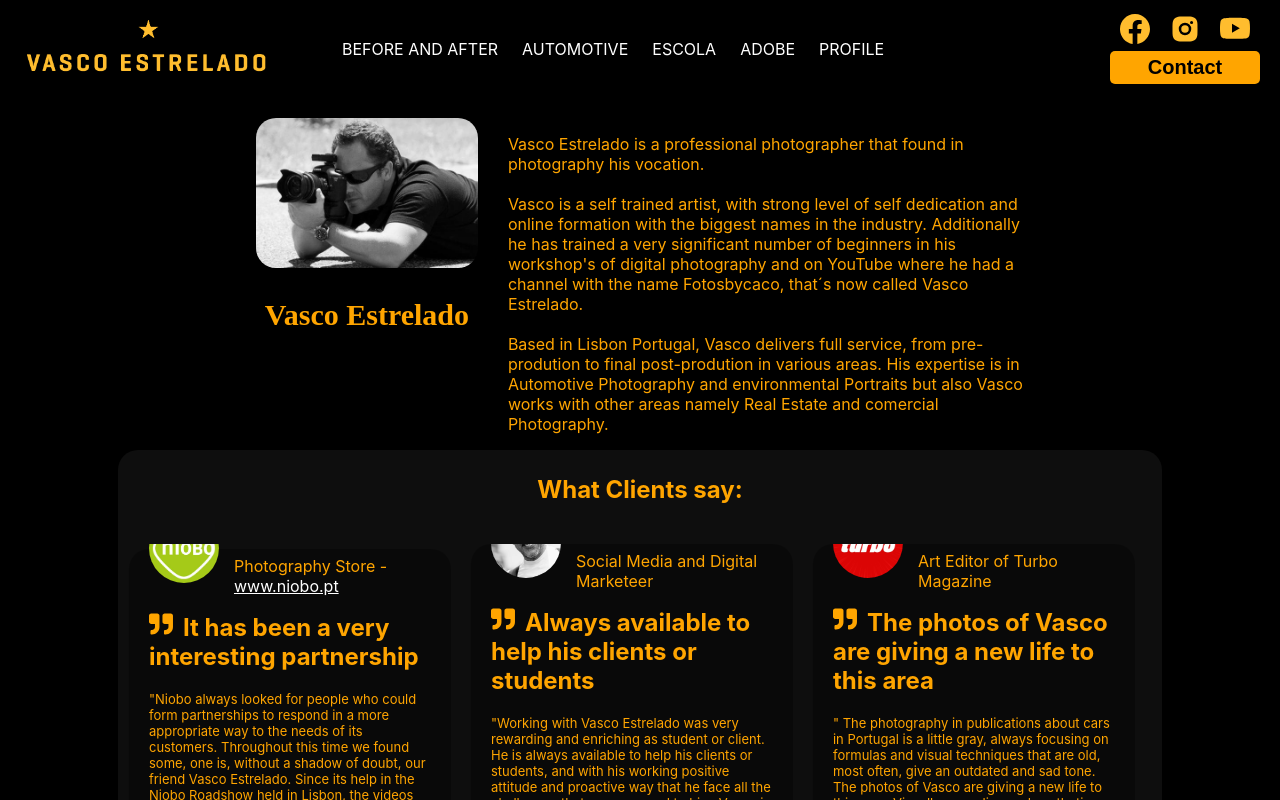
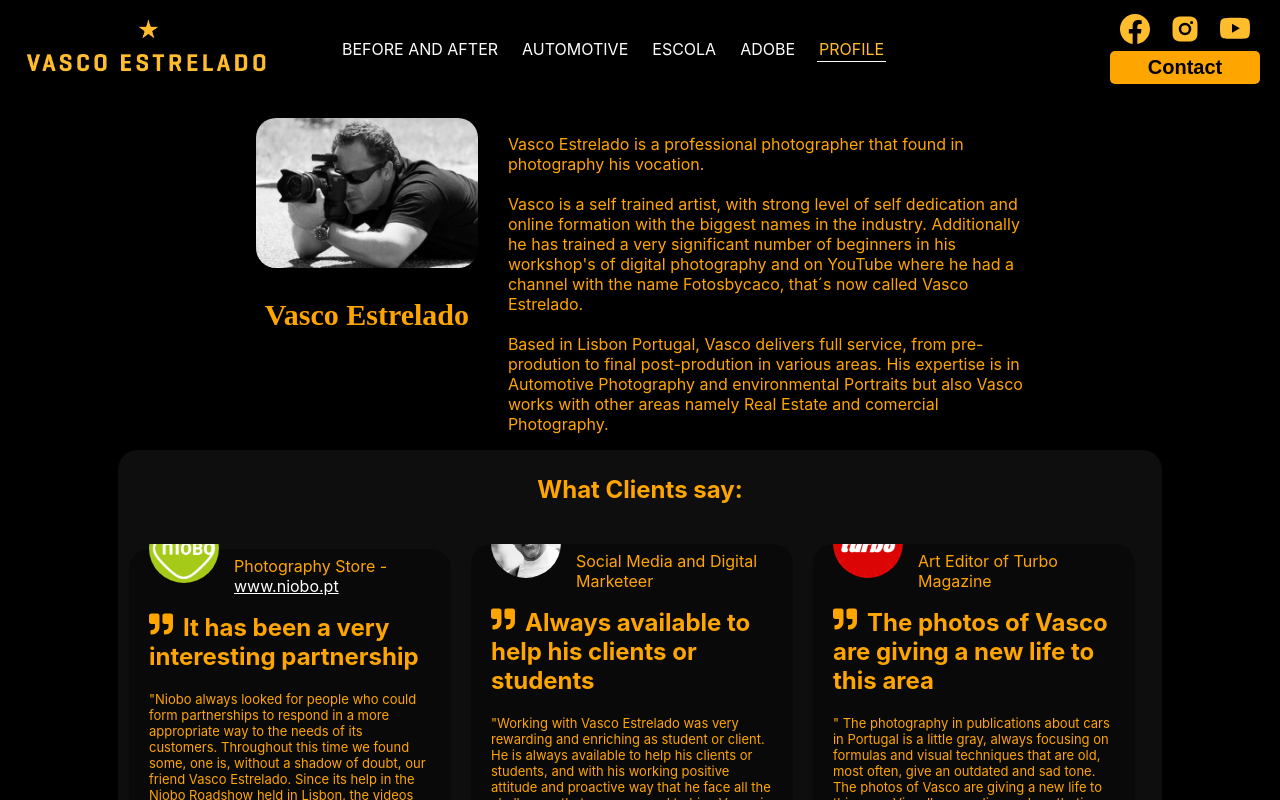
Before and after one commit to ST4R20RD/vascoestrelado-website, a React (Create React App) app: page /Profile in a window 1280 px wide. Built offline with nearby package versions, Linux system fonts and the light colour scheme.

Commit message:
Added active styling to NavBar Items

```diff
--- a/src/components/Navbar/MenuItems.js
+++ b/src/components/Navbar/MenuItems.js
@@ -1,20 +1,34 @@
 import React from "react";
-import { Link } from "react-router-dom";
+import { NavLink } from "react-router-dom";
+import styled from "styled-components";
 
 function MenuItems() {
   return (
     <>
       <li>Before and After</li>
       <li>Automotive</li>
-      <a target="_blank" href="https://vascoestrelado.teachable.com/" rel="noreferrer">
+      <a
+        target="_blank"
+        href="https://vascoestrelado.teachable.com/"
+        rel="noreferrer"
+      >
         <li>Escola</li>
       </a>
       <li>Adobe</li>
-      <Link to="/Profile">
+      <LinkElem to="/Profile">
         <li>Profile</li>
-      </Link>
+      </LinkElem>
     </>
   );
 }
 
+const LinkElem = styled(NavLink)`
+  &.active {
+    li {
+      color: #ffbd2e;
+      border-bottom: 1px solid white;
+    }
+  }
+`;
+
 export default MenuItems;
```
